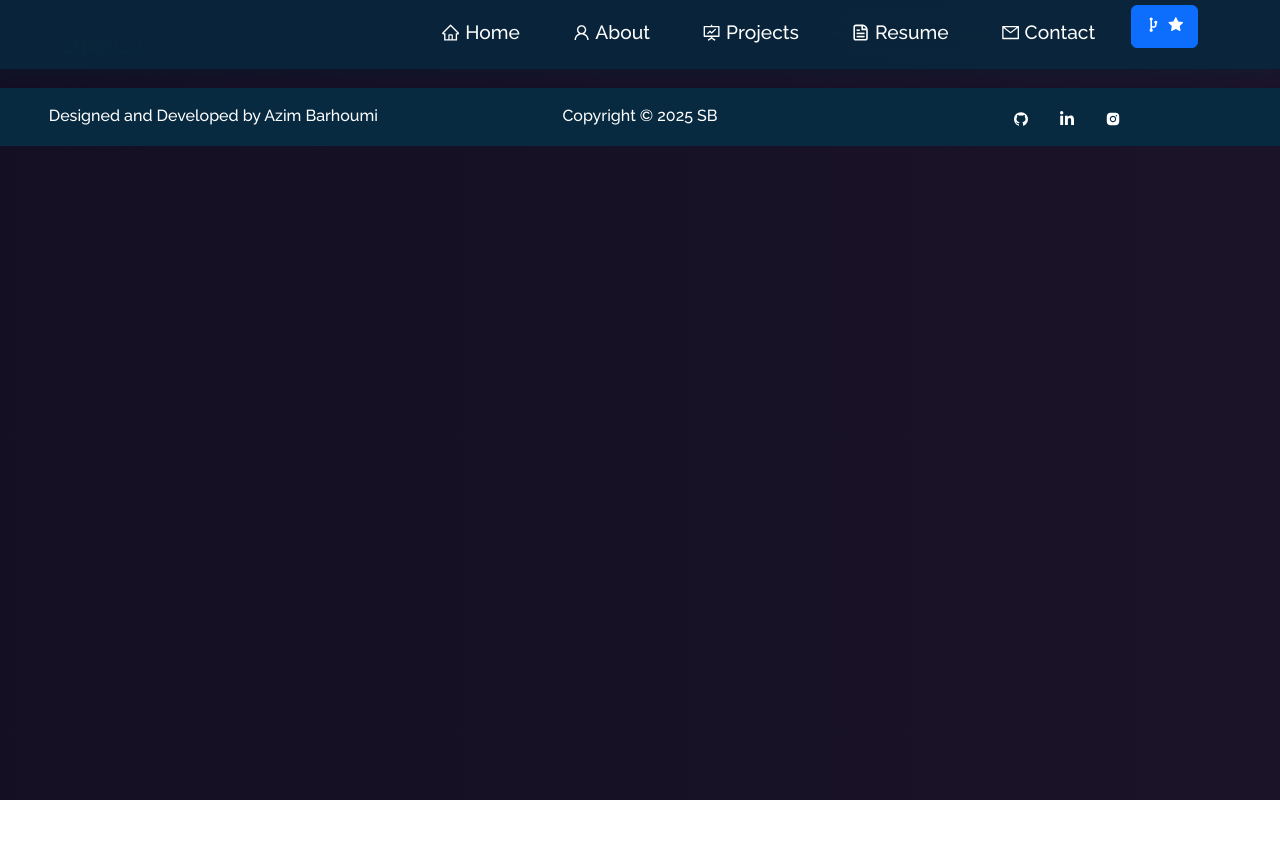
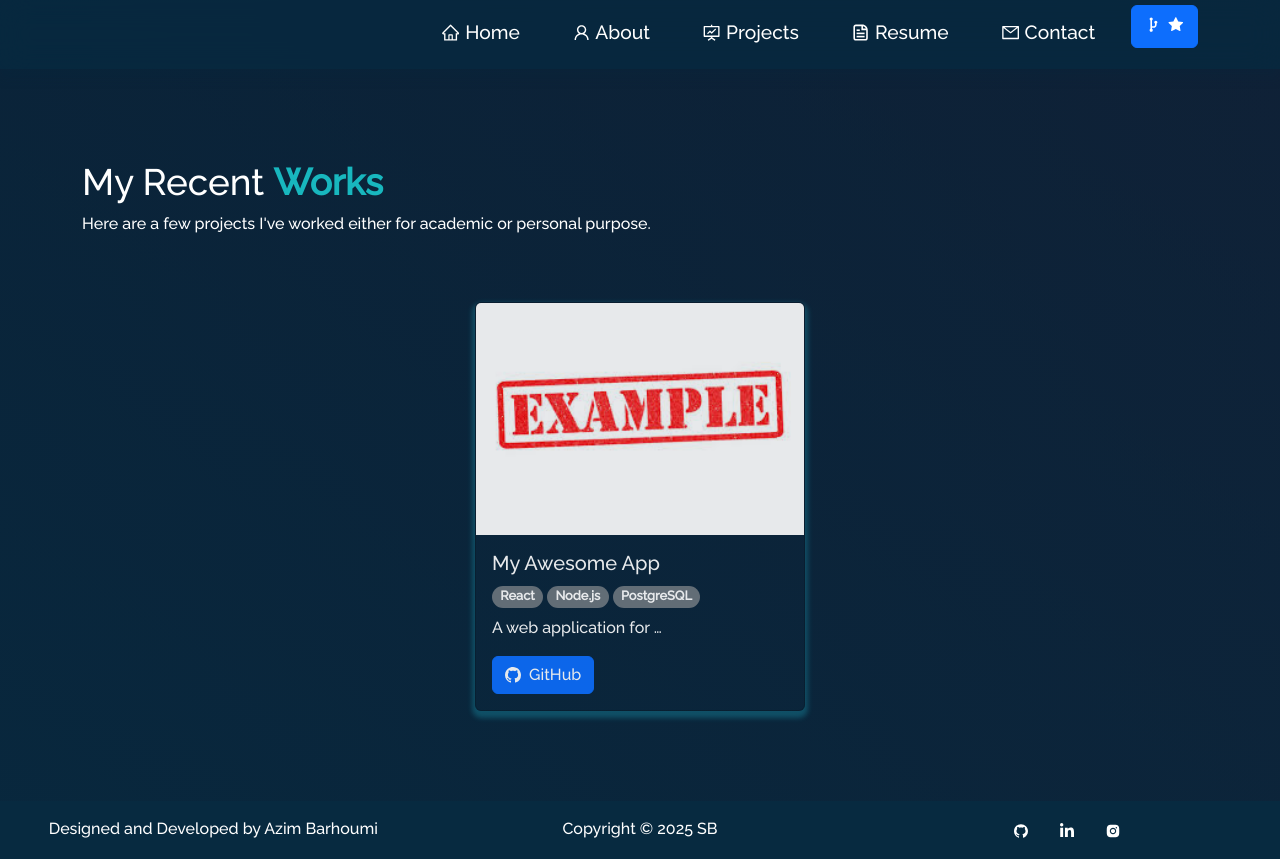
Before and after one commit to Aziiiiim/Portfolio, a React (Vite) app: page /project in a window 1280 px wide. Before the commit the page ends 800 px from the top, so only its background shows below. Built offline with nearby package versions, Linux system fonts and the light colour scheme.

Commit message:
Implement the Project page with the project cards

```diff
--- /dev/null
+++ b/src/components/Projects/Project.css
@@ -0,0 +1,39 @@
+.project-section {
+  position: relative !important;
+  padding-top: 150px !important;
+  padding-bottom: 30px !important;
+  background-image: var(--section-background-color) !important;
+}
+
+.project-card {
+  padding-top: 50px !important;
+  padding-bottom: 50px !important;
+  padding-left: 25px !important;
+  padding-right: 25px !important;
+  height: auto !important;
+}
+
+.project-card-view {
+  box-shadow: 0 4px 5px 3px rgba(23, 140, 164, 0.459) !important;
+  color: white !important;
+  background-color: transparent !important;
+  opacity: 0.9 !important;
+  transition: all 0.5s ease 0s !important;
+  height: 100% !important;
+}
+.project-card-view:hover {
+  transform: scale(1.02) !important;
+  overflow: hidden !important;
+  box-shadow: 0 4px 4px 5px rgba(24, 183, 190, 0.561) !important;
+}
+
+.project-heading {
+  color: white !important;
+  font-size: 2.3em !important;
+  font-weight: 500 !important;
+  padding-top: 10px !important;
+}
+
+.blue {
+  color: var(--imp-text-color) !important;
+}
--- /dev/null
+++ b/src/components/Projects/ProjectCard.jsx
@@ -0,0 +1,48 @@
+import Card from "react-bootstrap/Card";
+import Button from "react-bootstrap/Button";
+import Badge from "react-bootstrap/Badge";
+import { CgWebsite } from "react-icons/cg";
+import { BsGithub } from "react-icons/bs";
+
+import "./Project.css";
+
+export default function ProjectCard({
+  imgPath,
+  title,
+  description,
+  ghLink,
+  keywords = [],
+}) {
+  return (
+    <Card className="project-card-view">
+      {imgPath && <Card.Img variant="top" src={imgPath} alt={`${title} screenshot`} />}
+      <Card.Body>
+        <Card.Title>{title}</Card.Title>
+
+        {keywords.length > 0 && (
+          <div className="mb-2">
+            {keywords.map((kw, i) => (
+              <Badge
+                key={i}
+                pill
+                bg="secondary"
+                className="me-1"
+                style={{ fontSize: "0.8rem" }}
+              >
+                {kw}
+              </Badge>
+            ))}
+          </div>
+        )}
+
+        <Card.Text style={{ textAlign: "justify" }}>{description}</Card.Text>
+
+        {ghLink && (
+          <Button variant="primary" href={ghLink} target="_blank">
+            <BsGithub /> &nbsp;GitHub
+          </Button>
+        )}
+      </Card.Body>
+    </Card>
+  );
+}
--- a/src/components/Projects/Projects.jsx
+++ b/src/components/Projects/Projects.jsx
@@ -1,3 +1,31 @@
+import React from "react";
+import { Container, Row, Col } from "react-bootstrap";
+import ProjectCard from "./ProjectCard";
+
+import "./Project.css";
+
 export default function Projects() {
-  return <h1 style={{ padding: 16 }}>Projects</h1>;
+  return (
+    <Container fluid className="project-section">
+      <Container>
+        <h1 className="project-heading">
+          My Recent <strong className="blue">Works </strong>
+        </h1>
+        <p style={{ color: "white" }}>
+          Here are a few projects I've worked either for academic or personal purpose.
+        </p>
+        {<Row style={{ justifyContent: "center", paddingBottom: "10px" }}>
+          <Col md={4} className="project-card">
+            <ProjectCard
+              imgPath="images/example.jpeg"
+              title="My Awesome App"
+              description="A web application for …"
+              ghLink="https://github.com/Aziiiiim"
+              keywords={["React", "Node.js", "PostgreSQL"]}
+            />
+          </Col>
+        </Row>}
+      </Container>
+    </Container>
+  );
 }
```
Also changed, not shown: images/example.jpeg (added).
